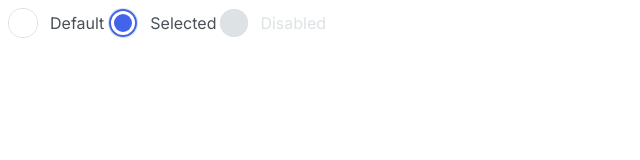
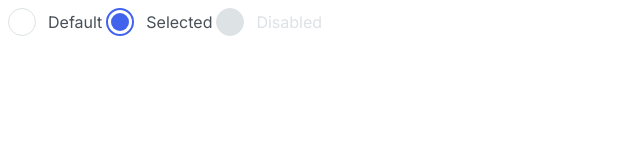
Before and after one commit to js-tasks-ru/htmlcss-20240216_vladimir-khleborodov, a website: page 07-lection5/02-radio/index.html in a window 1280 px wide. Shown: the full height of the page, 0-640 px from the left. Drawn offline with Linux system fonts and the light colour scheme.

Commit message:
radio ver2.2

```diff
--- a/07-lection5/02-radio/index.html
+++ b/07-lection5/02-radio/index.html
@@ -10,8 +10,7 @@
       <input class="radio__button" type="radio" name="radio-name">
       <div class="radio__state">
         <div class="radio__control">
-          <div class="radio__circle-outer"></div>
-          <div class="radio__circle-inner"></div>
+          <div class="radio__circle"></div>
         </div>
         <div class="radio__label">Default</div>
       </div>
@@ -21,8 +20,7 @@
       <input class="radio__button" type="radio" name="radio-name" checked>
       <div class="radio__state">
         <div class="radio__control">
-          <div class="radio__circle-outer"></div>
-          <div class="radio__circle-inner"></div>
+          <div class="radio__circle"></div>
         </div>
         <div class="radio__label">Selected</div>
       </div>
@@ -32,8 +30,7 @@
       <input class="radio__button" type="radio" name="radio-name" disabled>
       <div class="radio__state">
         <div class="radio__control">
-          <div class="radio__circle-outer"></div>
-          <div class="radio__circle-inner"></div>
+          <div class="radio__circle"></div>
         </div>
         <div class="radio__label">Disabled</div>
       </div>
--- a/07-lection5/02-radio/radio.css
+++ b/07-lection5/02-radio/radio.css
@@ -21,9 +21,7 @@
 .radio__control {
   position: relative;
 
-  display: flex;
-  justify-content: center;
-  align-items: center;
+  box-sizing: border-box;
   width: 28px;
   height: 28px;
 
@@ -31,23 +29,17 @@
   border-radius: 14px;
 }
 
-.radio__circle-outer {
-  box-sizing: border-box;
-  width: 28px;
-  height: 28px;
+.radio__circle {
+  position: absolute;
+  top: calc(50% - 9px);
+  left: calc(50% - 9px);
 
-  border-radius: 14px;
-  border: 2px solid var(--white);
-}
-
-.radio__circle-inner {
-  position: absolute;
-
+  display: none;
   width: 18px;
   height: 18px;
 
   border-radius: 14px;
-  background-color: var(--white);
+  background-color: var(--blue);
 }
 
 .radio__label {
@@ -67,29 +59,24 @@
 }
 
 .radio__button:checked ~ .radio__state
-.radio__circle-outer {
+.radio__control {
+  border-width: 2px;
   border-color: var(--blue);
 }
 
 .radio__button:checked ~ .radio__state
-.radio__circle-inner {
-  background-color: var(--blue);
+.radio__circle {
+  display: block;
 }
 
 .radio__button:disabled ~ .radio__state
 .radio__control {
   background-color: var(--grey-2);
-  border: var(--grey-2);
 }
 
 .radio__button:disabled ~ .radio__state
-.radio__circle-outer {
-  border-color: var(--grey-2);
-}
-
-.radio__button:disabled ~ .radio__state
-.radio__circle-inner {
-  background-color: var(--grey-2);
+.radio__circle {
+  display: none;
 }
 
 .radio__button:disabled ~ .radio__state
```
